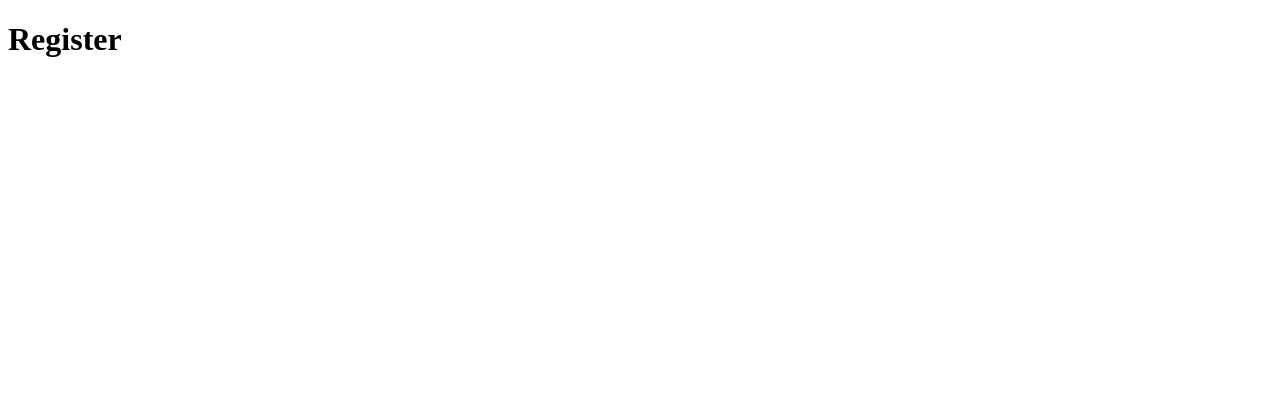
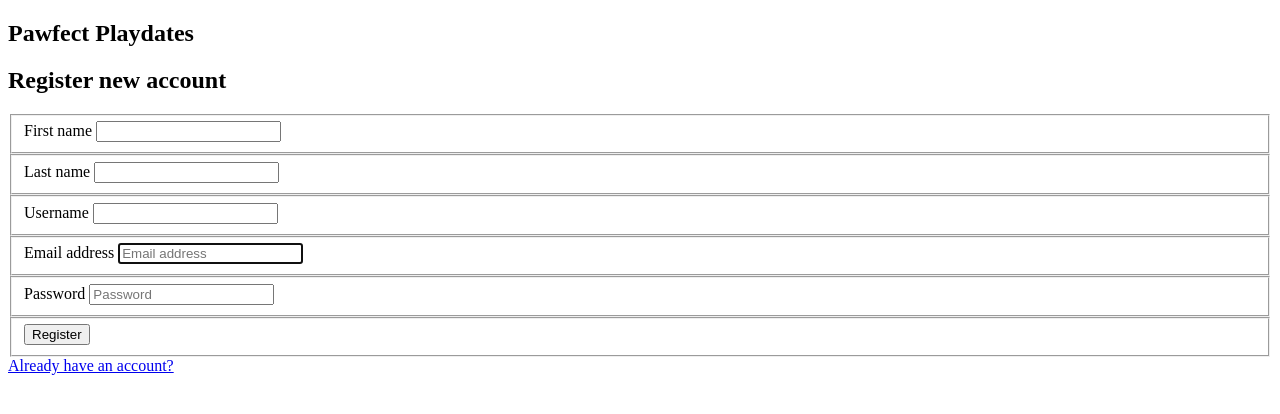
Before and after one commit to rachel-kendricks/pawfect-playdates-client, a React (Vite) app: page /register in a window 1280 px wide. Shown: the top 414 px of the page. Built offline with nearby package versions, Linux system fonts and the light colour scheme.

Commit message:
added register user functionality

```diff
--- a/src/pages/MyPetProfiles.jsx
+++ b/src/pages/MyPetProfiles.jsx
@@ -1,14 +1,34 @@
+import { useEffect, useState } from "react";
 import { Link } from "react-router-dom";
+import { getUsersPetProfiles } from "../services/pets";
+import { PetCard } from "../components/PetCard";
 
 
 
 export const MyPetProfiles = () => {
+    const [usersPetProfiles, setUsersPetProfiles] = useState([])
+
+    useEffect(() => {
+        getUsersPetProfiles().then((pets) => {
+            setUsersPetProfiles(pets)
+        })
+    }, [])
+
     return (
         <section>
-            <h1>MyPetProfiles</h1>
+            <div>
+                <h1>MyPetProfiles</h1>
+            </div>
             <Link to="../add">
             <button>Add Pet Profile</button>
             </Link>
+            {usersPetProfiles.map((pet) => (
+                   <div key={pet.id}>
+                    <Link to={`/pets/${pet.id}`}>
+                        <PetCard pet={pet} key={pet.id}/>
+                    </Link>
+                     </div>
+                ))}
         </section>
     )
 }
--- a/src/pages/Register.jsx
+++ b/src/pages/Register.jsx
@@ -1,9 +1,116 @@
+import React, { useRef, useState } from "react"
+import { Link, useNavigate } from "react-router-dom";
+
+export const Register = () => {
+    const [email, setEmail] = useState("")
+    const [username, setUsername] = useState("")
+    const [password, setPassword] = useState("")
+    const [firstName, setFirstName] = useState("")
+    const [lastName, setLastName] = useState("")
+    const existDialog = useRef()
+    const navigate = useNavigate()
+
+    const handleRegister = (e) => {
+        e.preventDefault()
+        fetch(`http://localhost:8000/register`, {
+            method: "POST",
+            body: JSON.stringify({
+                email,
+                username,
+                password,
+                first_name: firstName,
+                last_name: lastName
+            }),
+            headers: {
+                "Content-Type": "application/json"
+            }
+        })
+            .then(res => res.json())
+            .then(authInfo => {
+                if (authInfo && authInfo.token) {
+                    localStorage.setItem("pawfect_token", JSON.stringify(authInfo))
+                    navigate("/pets")
+                } else {
+                    existDialog.current.showModal()
+                }
+            })
+    }
+
+    return (
+        <main className="container--login">
+            <dialog className="dialog dialog--auth" ref={existDialog}>
+                <div>User does not exist</div>
+                <button className="button--close" onClick={e => existDialog.current.close()}>Close</button>
+            </dialog>
+
+            <section>
+                <form className="form--login" onSubmit={handleRegister}>
+                    <h1 className="text-4xl mt-7 mb-3">Pawfect Playdates</h1>
+                    <h2 className="text-xl mb-10">Register new account</h2>
+                    <fieldset className="mb-4">
+                        <label htmlFor="firstName"> First name </label>
+                        <input type="text" id="firstName"
+                            value={firstName}
+                            onChange={evt => setFirstName(evt.target.value)}
+                            className="form-control"
+                            placeholder=""
+                            required autoFocus />
+                    </fieldset>
+                    <fieldset className="mb-4">
+                        <label htmlFor="lastName"> Last name </label>
+                        <input type="text" id="lastName"
+                            value={lastName}
+                            onChange={evt => setLastName(evt.target.value)}
+                            className="form-control"
+                            placeholder=""
+                            required autoFocus />
+                    </fieldset>
+                    <fieldset className="mb-4">
+                        <label htmlFor="lastName"> Username </label>
+                        <input type="text" id="username"
+                            value={username}
+                            onChange={evt => setUsername(evt.target.value)}
+                            className="form-control"
+                            placeholder=""
+                            required autoFocus />
+                    </fieldset>
+                    <fieldset className="mb-4">
+                        <label htmlFor="inputEmail"> Email address </label>
+                        <input type="email" id="inputEmail"
+                            value={email}
+                            onChange={evt => setEmail(evt.target.value)}
+                            className="form-control"
+                            placeholder="Email address"
+                            required autoFocus />
+                    </fieldset>
+                    <fieldset className="mb-4">
+                        <label htmlFor="inputPassword"> Password </label>
+                        <input type="password" id="inputPassword"
+                            value={password}
+                            onChange={evt => setPassword(evt.target.value)}
+                            className="form-control"
+                            placeholder="Password"
+                        />
+                    </fieldset>
+                    <fieldset>
+                        <button type="submit" className="button p-3 rounded-md bg-blue-800 text-blue-100">
+                            Register
+                        </button>
+                    </fieldset>
+                </form>
+            </section>
+            <div className="loginLinks">
+                <section className="link--register">
+                    <Link className="underline text-blue-600 hover:text-blue-800 visited:text-purple-600" to="/login">Already have an account?</Link>
+                </section>
+            </div>
+        </main>
+    )
+}
 
 
-export const Register = () => {
-  return (
-      <><h1>Register</h1></>
-  )
-}
-
-// export default Register;
+// export const Register = () => {
+//   return (
+//       <><h1>Register</h1></>
+//   )
+// }
--- a/src/services/pets.jsx
+++ b/src/services/pets.jsx
@@ -110,3 +110,16 @@ export const getUserFavorites = () => {
     }).then((res) => res.json())
     }
 }
+
+//Get a user's pet profiles
+export const getUsersPetProfiles = () => {
+    const pawfectTokenString = localStorage.getItem("pawfect_token");
+    if (pawfectTokenString) {
+        const pawfectToken = JSON.parse(pawfectTokenString);
+    return fetchWithResponse("pets/user_pets", {
+        headers: {
+            Authorization: `Token ${pawfectToken.token}`,
+          }
+    }).then((res) => res.json())
+    }
+}
```
